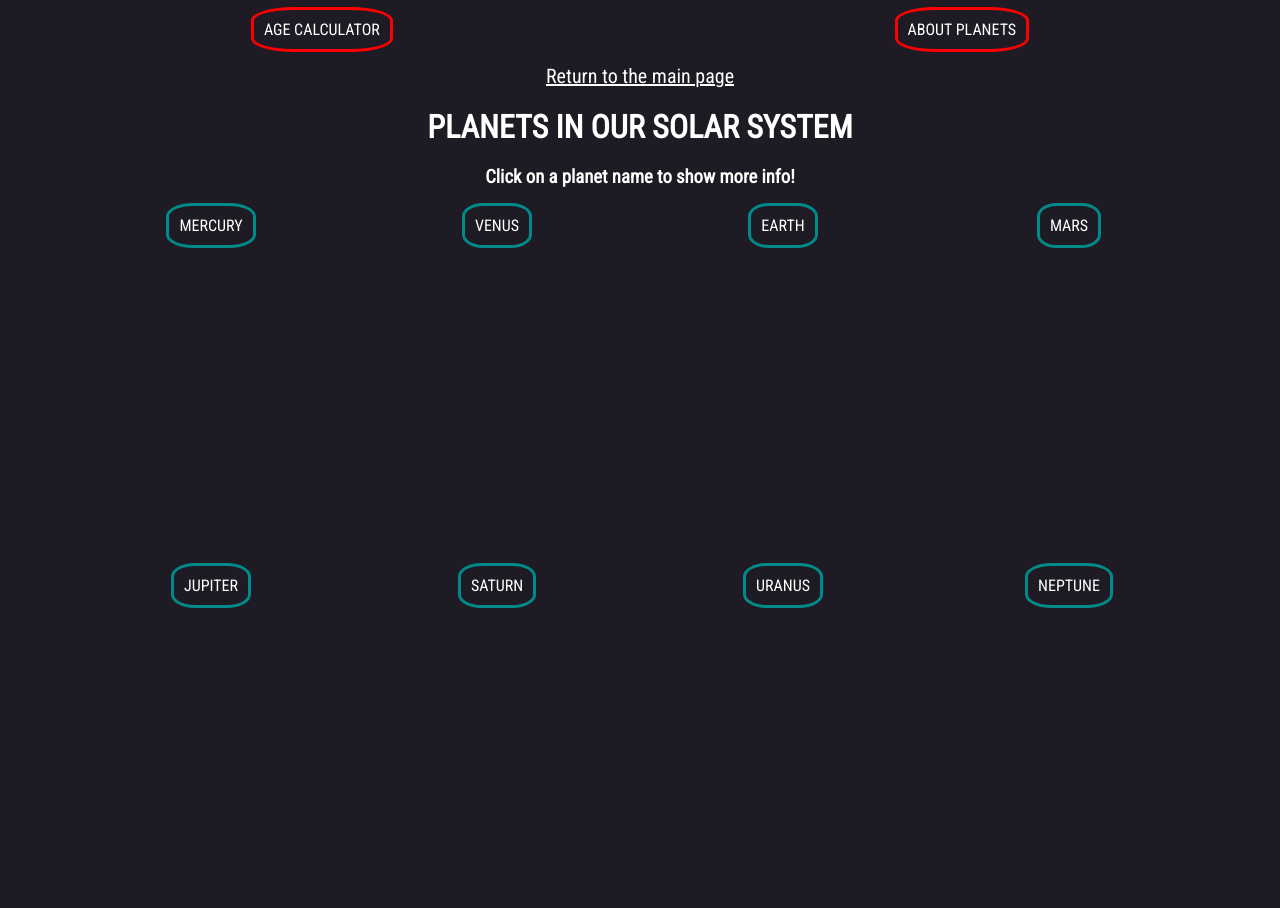
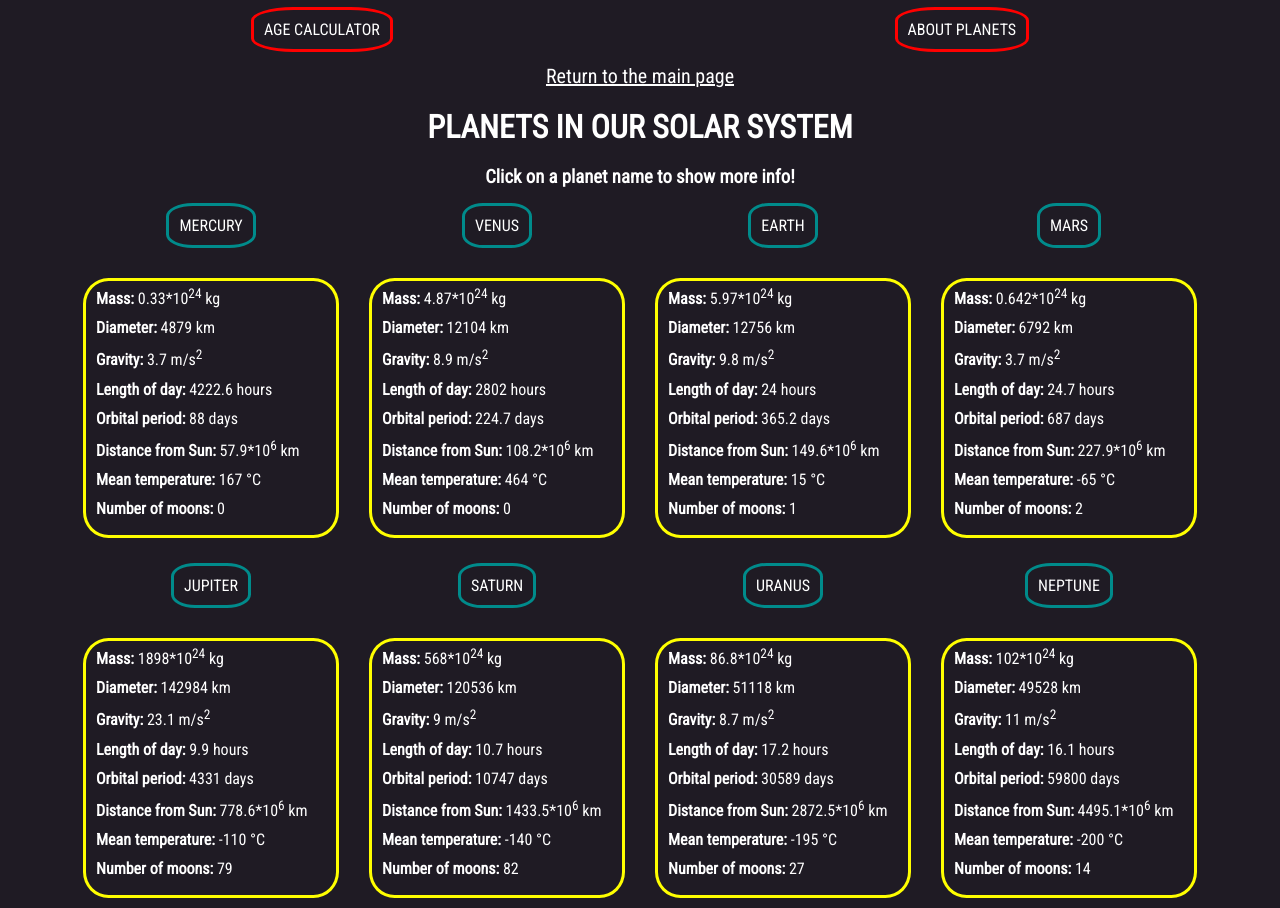
Before and after one commit to Student235555/solar-system-facts, a React (Create React App) app: page /simulation in a window 1280 px wide. Built offline with nearby package versions, Linux system fonts and the light colour scheme.

Commit message:
Planets facts are now visible by default

```diff
--- a/src/components/Planet.js
+++ b/src/components/Planet.js
@@ -15,7 +15,7 @@ const Planet = ({astrObj}) => {
     }
 
 
-    const [visi, setVisi] = useState(true);
+    const [visi, setVisi] = useState(false);
 
     let divInLi = 'divInLi';
     let divInLiVis = visi ? "divInLiNoVis" : "divInLiVis";
```
